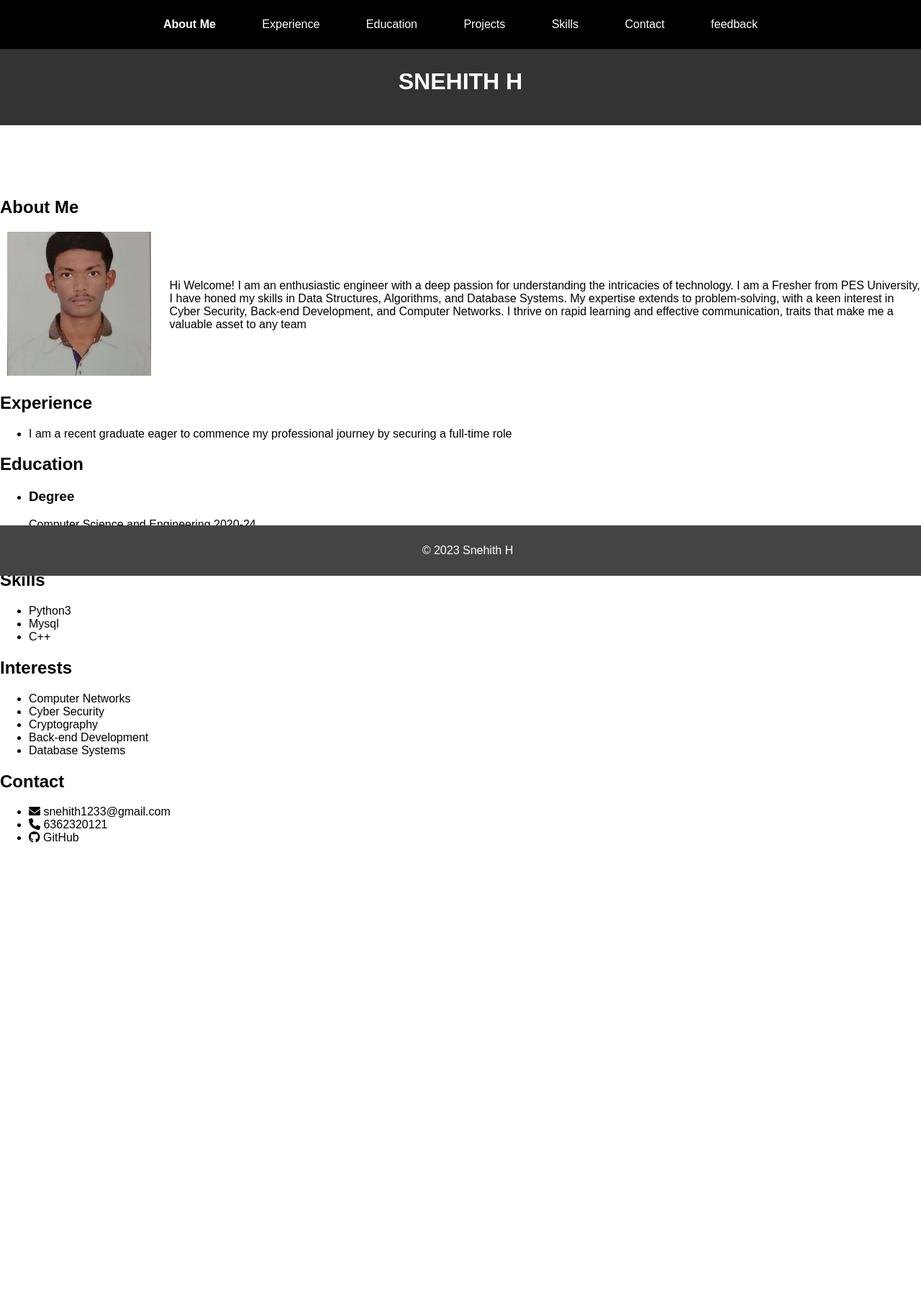
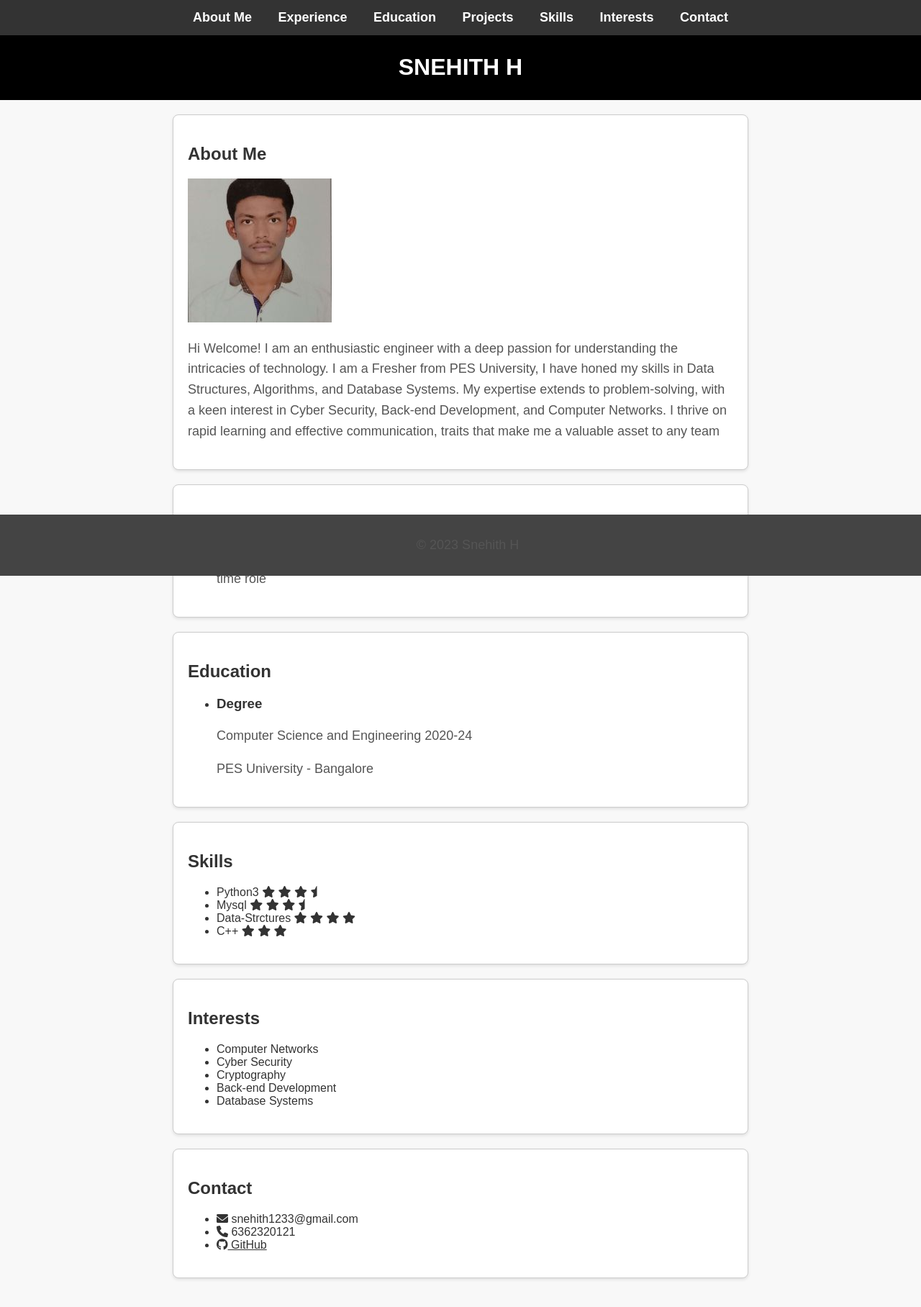
Before and after one commit to Snehith557/Django-Project, a Django app: page / in a window 1280 px wide. Shown: the whole page at 72% size. Before the commit the page ends 1171 px from the top, so only its background shows below. Run offline with Django 4.2, Linux system fonts and the light colour scheme.

Commit message:
some changes have been do to the home page css

```diff
--- /dev/null
+++ b/requirements.txt
@@ -0,0 +1 @@
+Django==4.2.4
--- /dev/null
+++ b/static/homecss.css
@@ -0,0 +1,127 @@
+body {
+    font-family: Arial, sans-serif;
+    margin: 0;
+    padding: 0;
+    background-color: #f8f8f8;
+    color: #333;
+}
+
+header {
+    text-align: center;
+    background-color: black;
+    color: #fff;
+    padding: 5px;
+    margin:auto;
+}
+
+main {
+    padding: 20px;
+    max-width: 800px;
+    margin: auto;
+}
+
+h4 {
+    margin-bottom: 10px;
+    color: #333;
+}
+
+section {
+    background-color: #fff;
+    border: 1px solid #ccc;
+    padding: 20px;
+    margin-bottom: 20px;
+    border-radius: 8px;
+    box-shadow: 0 2px 4px rgba(0,0,0,0.1);
+}
+
+button {
+    background-color: #333;
+    color: #fff;
+    border: none;
+    padding: 10px 20px;
+    cursor: pointer;
+    border-radius: 4px;
+    font-size: 16px;
+}
+
+button:hover {
+    background-color: #555;
+}
+
+p {
+    color: #555;
+    font-size: 18px;
+    line-height: 1.6;
+}
+
+a{
+    color: #333;
+}
+
+footer {
+    text-align: center;
+    background-color: #444;
+    color: #fff;
+    padding: 10px;
+    position: fixed;
+    bottom: 0;
+    width: 100%;
+}
+
+nav {
+    display: block;
+}
+nav ul {
+    list-style-type: none;
+    margin: 0;
+    padding: 0;
+    text-align: center;
+    background-color: #333;
+    overflow: hidden;
+}
+
+
+nav li {
+    display: inline-block;
+    margin: 0;
+}
+
+nav a {
+    display: block;
+    color: white;
+    text-align: center;
+    padding: 14px 16px;
+    text-decoration: none;
+    font-size: 18px;
+    font-weight: bold;
+    transition: 0.3s;
+}
+
+nav a:hover {
+    background-color: #444;
+}
+
+nav a.active {
+    background-color: #555;
+}
+
+nav b {
+    font-size: 16px;
+    font-weight: normal;
+}
+
+/* Add a subtle underline on hover */
+nav a:hover b {
+    text-decoration: underline;
+}
+.star {
+    font-size: 24px; /* Adjust the size of the stars as needed */
+    color: #FFD700; /* Set the star color to gold */
+}
+
+.half {
+    position: relative;
+    display: inline-block;
+    overflow: hidden;
+    width: 10px; /* Adjust the width to represent half of a star */
+}
--- a/static/homestyles.css
+++ b/static/homestyles.css
@@ -1,92 +1,57 @@
 
-
-main {
-    padding-top: 80px; /* Adjust based on the height of your navigation bar */
-    padding-bottom: 60px;/* Adjust based on the height of your footer*/
-}
 body {
     font-family: Arial, sans-serif;
     margin: 0;
     padding: 0;
-    min-height: 100vh;
+    background-color: #f8f8f8;
+    color: #333;
 }
 
 header {
-    text-align: center;
     background-color: #333;
     color: #fff;
-    padding: 20px;
+    text-align: center;
+    padding: 20px 0;
+    font-size: 36px;
 }
 
-nav {
-    position: fixed;
-    background-color: black;
-    padding: 15px;
-    align-items: center;
-    width: 100%;
-    box-sizing: border-box;
+main {
+    padding: 20px;
+    max-width: 800px;
+    margin: auto;
 }
 
-nav ul {
-    list-style-type: none;
-    margin: 0;
-    padding: 0;
-    text-align: center;
+h4 {
+    margin-bottom: 10px;
+    color: #333;
 }
 
-nav li {
-    display: inline-block; /* Make the list items behave as blocks */
-    margin: 0 10px; /* Add some space between the items */
+section {
+    background-color: #fff;
+    border: 1px solid #ccc;
+    padding: 20px;
+    margin-bottom: 20px;
+    border-radius: 8px;
+    box-shadow: 0 2px 4px rgba(0,0,0,0.8);
 }
 
-nav a {
-    display: block;
+
+button {
+    background-color: #333;
     color: #fff;
-    text-decoration: none;
-    padding: 10px 20px; /* Add some padding for better clickability */
+    border: none;
+    padding: 10px 20px;
+    cursor: pointer;
+    border-radius: 4px;
+    font-size: 16px;
+}
+button:hover {
+    background-color: #555;
 }
 
-nav a:hover {
-    background-color: #333; /* Change color on hover */
+
+p {
+    color: #555;
+    font-size: 18px;
+    line-height: 1.6;
 }
-
-footer {
-    text-align: center;
-    background-color: #444;
-    color: #fff;
-    padding: 10px;
-    position: fixed;
-    bottom: 0;
-    width: 100%;
-}
-
-a {
-    text-decoration: none;
-    color: inherit; /* This will use the parent element's color */
-  }
-
-  .icon {
-    color: white; /* Set your desired color here */
-  }
-
-  .star {
-    color: #FFD700; /* Set the star color to gold */
-    font-size: 1.2em;
-}
-
-.about-content {
-    display: flex;
-    align-items: center;
-    flex: auto;
-
-}
-
-.image {
-    flex: auto;
-    align-items: center;
-    margin-right: 2%; /* Adjust the margin as needed */
-    margin-left: 10px; /* Adjust the margin as needed */
-    /* max-width: 100%; */
-    /* max-height: auto; */
-
-}
--- a/templates/homepage.html
+++ b/templates/homepage.html
@@ -6,44 +6,32 @@
     <meta charset="UTF-8">
     <meta name="viewport" content="width=device-width, initial-scale=1.0">
     <title>Resume Home Page</title>
-    <link rel="stylesheet" href="{% static 'homestyles.css' %}">
+    <link rel="stylesheet" href="{% static 'homecss.css' %}">
     <link rel="stylesheet" href="https://cdnjs.cloudflare.com/ajax/libs/font-awesome/6.0.0-beta3/css/all.min.css" />
+
 
 </head>
 
 <body>
-
-    <head>
-
     <nav>
         <ul>
-                <li><a href="#about"><b>About Me</b></a></li>
+            <li><a href="#about">About Me</a></li>
             <li><a href="#experience">Experience</a></li>
             <li><a href="#education">Education</a></li>
-                <!-- here it should be noted that href is projects which  calls the project app -->
-                <li><a href="projects"> Projects</a></li>
-                <!-- project page has to be implemented and should be attached -->
+            <li><a href="#projects">Projects</a></li>
             <li><a href="#skills">Skills</a></li>
+            <li><a href="#interests">Interests</a></li>
             <li><a href="#contact">Contact</a></li>
-                <li><a href="feedback">feedback</a></li>
         </ul>
     </nav>
-        <br>
 
-    </head>
     <header>
-        <br>
-        <br>
+        <!-- <br>    -->
+        <!-- <br> -->
         <h1>SNEHITH H</h1>
     </header>
 
-
     <main>
-        <!-- <section id="about">
-            <h2>About Me</h2>
-            <p> Hi Welcome! I am an enthusiastic engineer with a deep passion for understanding the intricacies of technology. I am a Fresher from PES University,
-                 I have honed my skills in Data Structures, Algorithms, and Database Systems. My expertise extends to problem-solving, with a keen interest in Cyber Security, Back-end Development, and Computer Networks. I thrive on rapid learning and effective communication, traits that make me a valuable asset to any team</p>
-        </section> -->
         <section id="about">
             <h2>About Me</h2>
             <div class="about-content">
@@ -57,15 +45,12 @@
             </div>
         </section>
 
-
-
         <section id="experience">
             <h2>Experience</h2>
             <ul>
-                <li>
+
                 <p>I am a recent graduate eager to commence my professional journey by securing a full-time role </p>
-                </li>
-                <!-- Add more experiences as needed -->
+
             </ul>
         </section>
 
@@ -76,22 +61,43 @@
                     <h3>Degree</h3>
                     <p>Computer Science and Engineering 2020-24</p>
                     <p>PES University  - Bangalore</p>
-
                 </li>
-                <!-- Add more education details as needed -->
             </ul>
         </section>
+
 
         <section id="skills">
             <h2>Skills</h2>
             <ul>
-                <li>Python3</li>
-                <li>Mysql</li>
-                <li>C++</li>
-                <!-- <li></li> -->
-                <!-- Add more skills as needed -->
+
+                <li>Python3
+
+                        <i class="fas fa-star"></i>
+                        <i class="fas fa-star"></i>
+                        <i class="fas fa-star"></i>
+                        <i class="fas fa-star-half"></i>
+
+                </li>
+                <li>Mysql
+                    <i class="fas fa-star"></i>
+                        <i class="fas fa-star"></i>
+                        <i class="fas fa-star"></i>
+                        <i class="fas fa-star-half"></i>
+                </li>
+                <li>Data-Strctures
+                    <i class="fas fa-star"></i>
+                        <i class="fas fa-star"></i>
+                        <i class="fas fa-star"></i>
+                        <i class="fas fa-star"></i>
+                </li>
+                <li>C++
+                    <i class="fas fa-star"></i>
+                        <i class="fas fa-star"></i>
+                        <i class="fas fa-star"></i>
+                </li>
             </ul>
         </section>
+
 
         <section id="interests">
             <h2>Interests</h2>
@@ -101,22 +107,20 @@
                 <li>Cryptography</li>
                 <li>Back-end Development</li>
                 <li>Database Systems</li>
-
-                <!-- Add more skills as needed -->
             </ul>
         </section>
 
+
         <section id="contact">
-
             <h2>Contact</h2>
             <ul>
-
-                <li><i class="fas fa-envelope"></i> snehith1233@gmail.com</li>
+                <li><i class="fas fa-envelope"></i> snehith1233@gmail.com </li>
                 <li><i class="fas fa-phone"></i> 6362320121</li>
                 <li><i class="fab fa-github"></i><a href="#"> GitHub</a></li>
             </ul>
         </section>
     </main>
+
     <footer>
         <p>&copy; 2023 Snehith H</p>
     </footer>
```
Also changed, not shown: static/feedback.css (deleted, +0 -51 lines). Lines whose indentation alone changed are shown as unchanged.
